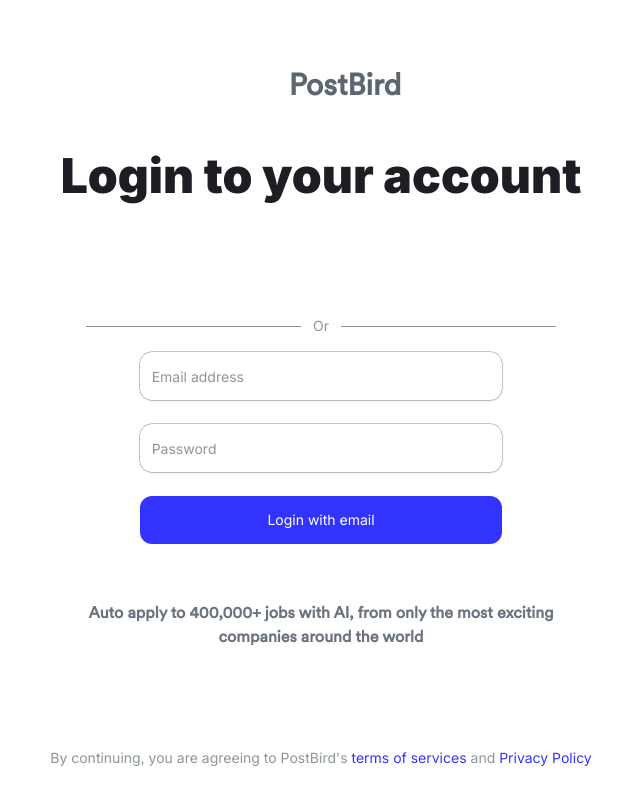
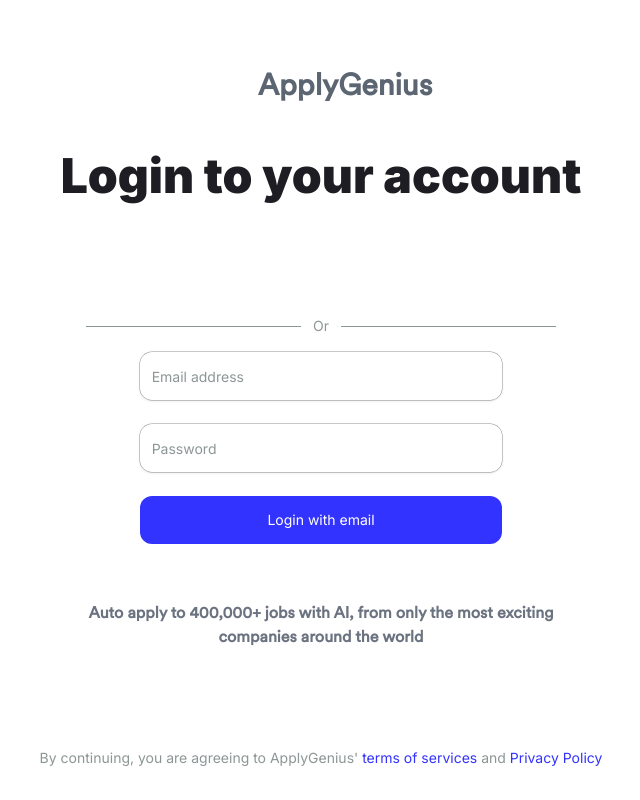
Before and after one commit to olaar09/homelett-front, a Next.js app: page /login in a window 1280 px wide. Shown: the whole page, without its empty margins (319-959 px from the left). Built offline with nearby package versions, Linux system fonts and the light colour scheme; no server answers; some icons are missing; what @xpd/tailwind-3dtransforms would draw is missing.

Commit message:
added action dropdown

```diff
--- a/src/app/home/layout.tsx
+++ b/src/app/home/layout.tsx
@@ -124,9 +124,9 @@ const Nav: React.FC<any> = ({ children }) => {
   const isBillingActive = authContext.currentUser?.billingActive;
 
   const billingMessage = isFreeTrial
-    ? `You have ${authContext.currentUser?.freeTrialLeft} days left on PostBird free trial `
+    ? `You have ${authContext.currentUser?.freeTrialLeft} days left on ApplyGenius free trial `
     : isBillingActive
-    ? "You are currently on a PostBird paid plan"
+    ? "You are currently on a ApplyGenius paid plan"
     : "Your current plan is expired. Click below to renew";
 
   const buttonMessage = isFreeTrial
--- a/src/app/layout.tsx
+++ b/src/app/layout.tsx
@@ -11,15 +11,15 @@ const inter = Inter({ subsets: ["latin"] });
 
 export const metadata: Metadata = {
   manifest: "/manifest.json",
-  title: "PostBird | AI Co-Pilot for job search",
+  title: "ApplyGeni.us | AI Co-Pilot for job search",
   description: "AI Co-Pilot for your job search",
-  applicationName: "PostBird",
+  applicationName: "ApplyGeni.us",
   appleWebApp: true,
   formatDetection: { telephone: false },
   // icons: ["/vercel.svg", "/vercel.svg", "/vercel.svg"],
   openGraph: {
     type: "website",
-    title: "PostBird",
+    title: "ApplyGeni.us",
     description: "",
     siteName: "",
     url: "",
@@ -28,10 +28,10 @@ export const metadata: Metadata = {
   twitter: {
     site: "",
     siteId: "", // make unique
-    creator: "PostBird INC",
+    creator: "ApplyGeni.us INC",
     description:
       "AI Co-Pilot for engineering and business teams to get things done faster!",
-    title: "PostBird",
+    title: "ApplyGeni.us",
     images: "",
   },
 };
--- a/src/app/login/page.tsx
+++ b/src/app/login/page.tsx
@@ -167,7 +167,7 @@ export default function Home() {
           </div>
           <Link href={"/"}>
             <span className=" text-gray-600 font-bold text-3xl opacity-90">
-              PostBird
+              ApplyGenius
             </span>
           </Link>
         </div>
@@ -234,7 +234,7 @@ export default function Home() {
 
       <section className="px-6 flex items-center justify-center ">
         <span className=" text-foreground-secondary text-sm text-center">
-          By continuing, you are agreeing to PostBird's{" "}
+          By continuing, you are agreeing to ApplyGenius'{" "}
           <span className=" text-banner"> terms of services </span> and{" "}
           <span className=" text-banner">Privacy Policy </span>
         </span>
--- a/src/app/page.tsx
+++ b/src/app/page.tsx
@@ -279,7 +279,7 @@ export default function Home() {
       </section> */}
       <section className="px-6 flex items-center justify-center ">
         <span className=" text-foreground-secondary text-sm text-center">
-          By continuing, you are agreeing to PostBird's{" "}
+          By continuing, you are agreeing to Applygenius'{" "}
           <span className=" text-banner"> terms of services </span> and{" "}
           <span className=" text-banner">Privacy Policy </span>
         </span>
```
Also changed, not shown: 1 other file (tests, documents, lock files or other folders).
